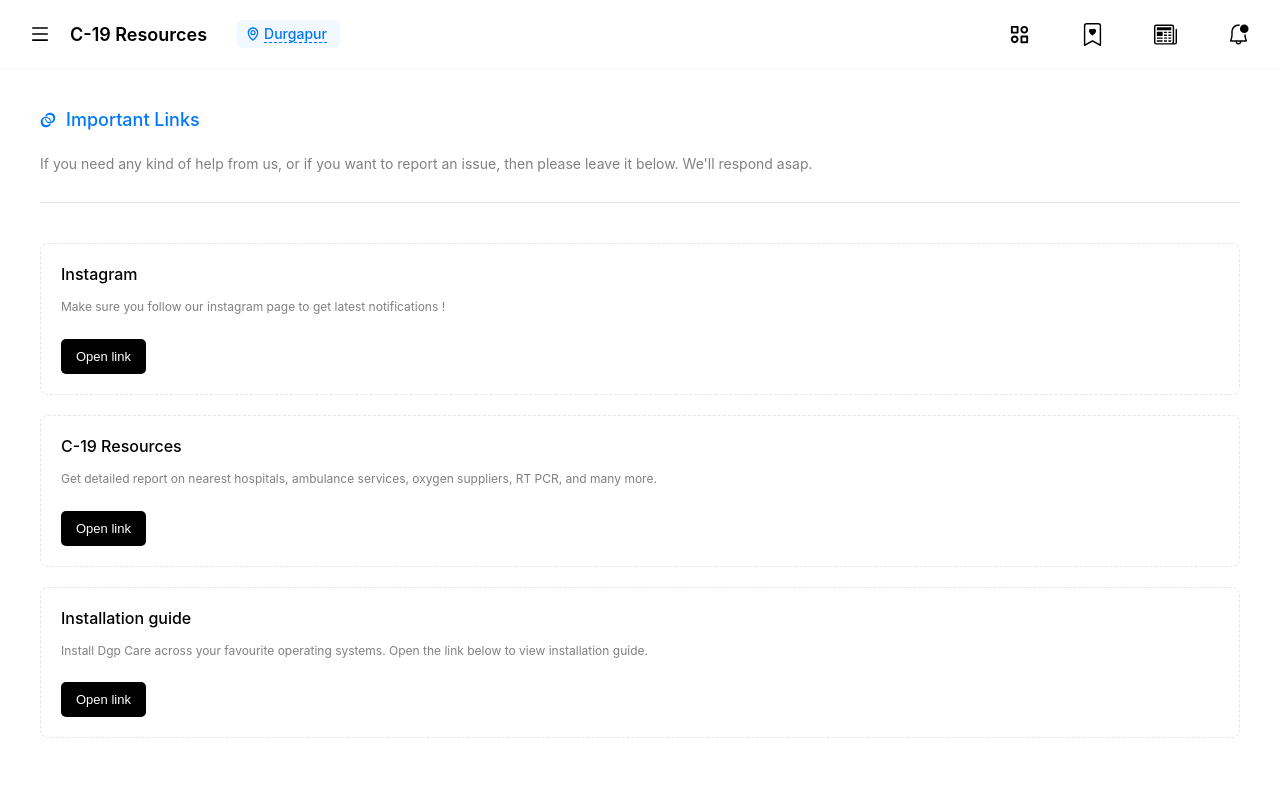
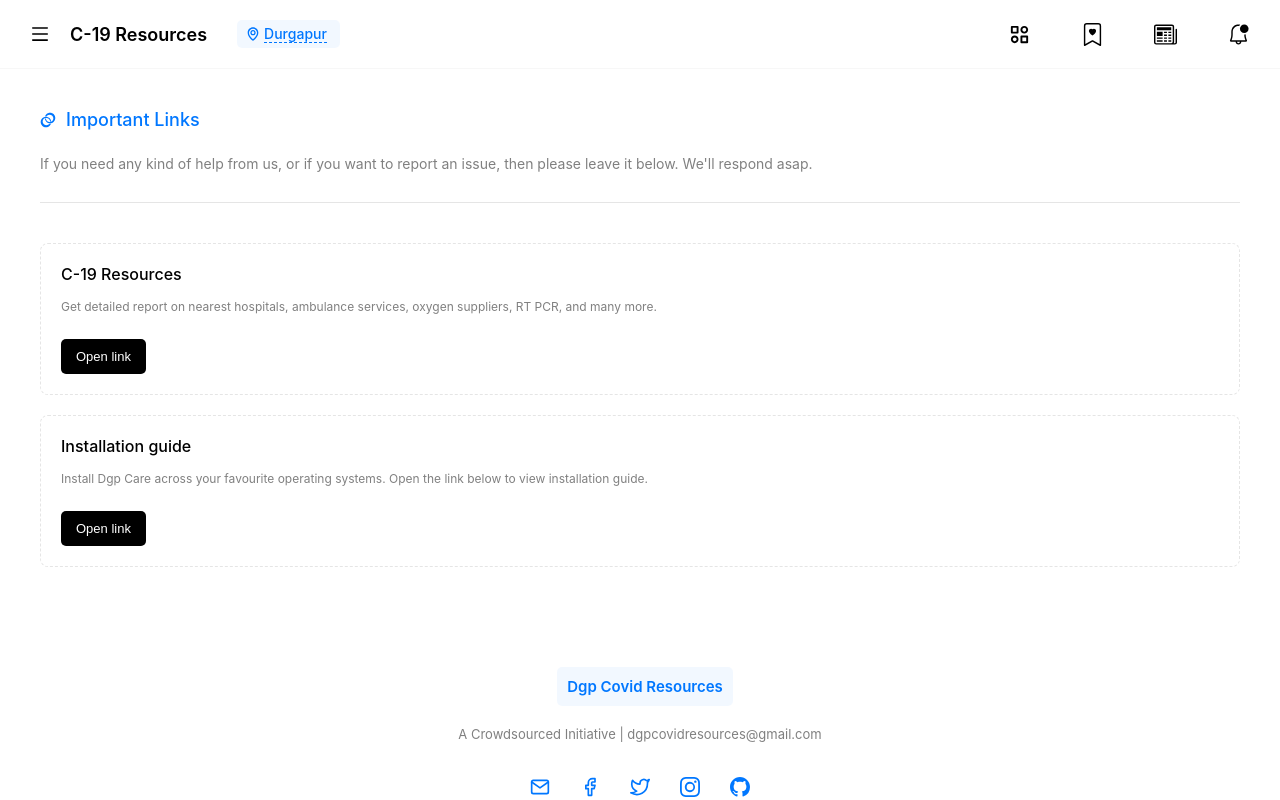
Before and after one commit to priyangsubanerjee/dgpcare, a Next.js app: page /docs/ImportantLinks in a window 1280 px wide. Shown: the top 800 px of the page. Built offline with nearby package versions, Linux system fonts and the light colour scheme.

Commit message:
Links updated

```diff
--- a/database/Links.js
+++ b/database/Links.js
@@ -1,11 +1,5 @@
 const links = [
 
-    {
-        title : "Instagram",
-        description : "Make sure you follow our instagram page to get latest notifications !",
-        link : "https://instagram.com/dgp_covid_resource",
-        target: '_blank',
-    },
 
     {
         title : "C-19 Resources",
```
